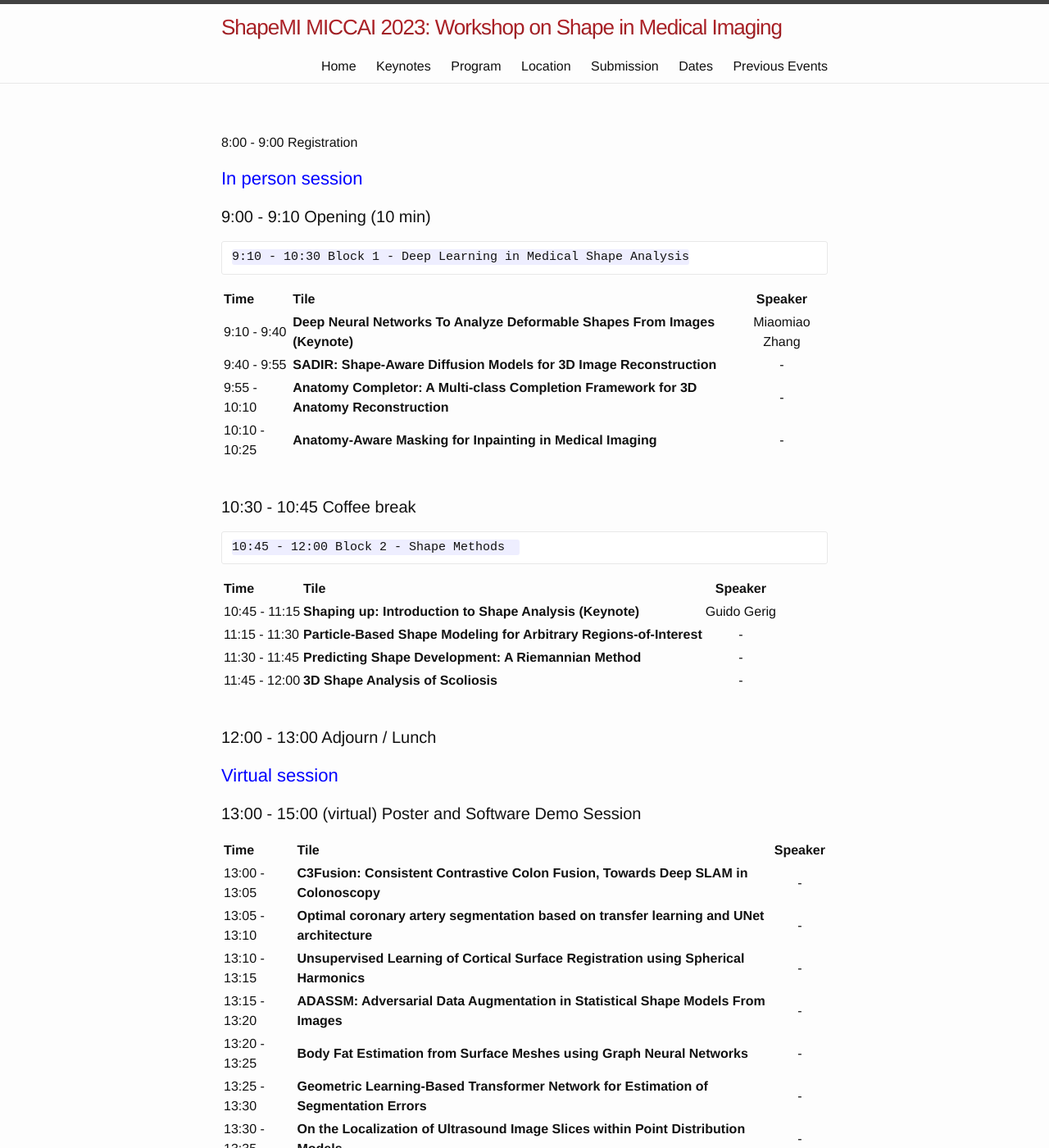
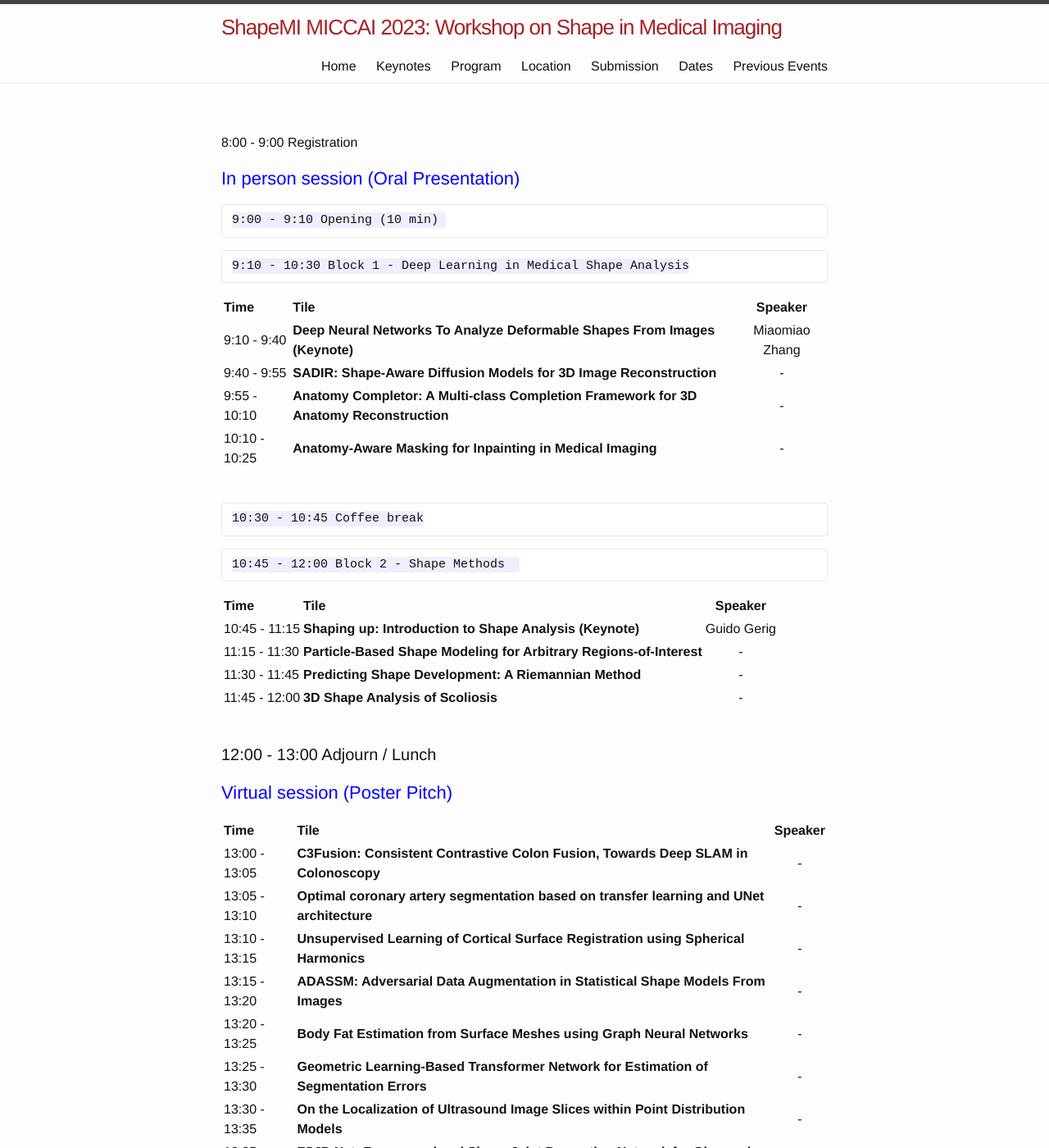
Before and after one commit to shapemi/shapemi.github.io, a Jekyll site: the page built from program/index.md, in a window 1280 px wide and 1400 px high. Shown: the whole window at 82% size. Built offline with Jekyll 4.4.1, drawn with Linux system fonts in a browser that asks for light colours; our own code applies the rules of GitHub Pages for plain Markdown files.

Commit message:
Update index.md

````diff
--- a/program/index.md
+++ b/program/index.md
@@ -1,9 +1,11 @@
 
 8:00 - 9:00 Registration
 
-# <span style="color:blue">In person session</span> <br>
+# <span style="color:blue">In person session (Oral Presentation) </span> <br>
 
-## 9:00 - 9:10 Opening (10 min) <br>
+```
+9:00 - 9:10 Opening (10 min)
+```
 
 ```
 9:10 - 10:30 Block 1 - Deep Learning in Medical Shape Analysis
@@ -18,7 +20,9 @@
 
 <br>
 
-## 10:30 - 10:45 Coffee break <br>
+```
+10:30 - 10:45 Coffee break
+```
 
 ```
 10:45 - 12:00 Block 2 - Shape Methods
@@ -36,10 +40,9 @@
 
 ## 12:00 - 13:00 Adjourn / Lunch <br>
 
-# <span style="color:blue">Virtual session </span> <br>
+# <span style="color:blue">Virtual session (Poster Pitch) </span> <br>
 
 
-## 13:00 - 15:00 (virtual) Poster and Software Demo Session
 
 | Time   |      Tile      |  Speaker |
 |:--------------|:-------------------------|:---------:|
````
